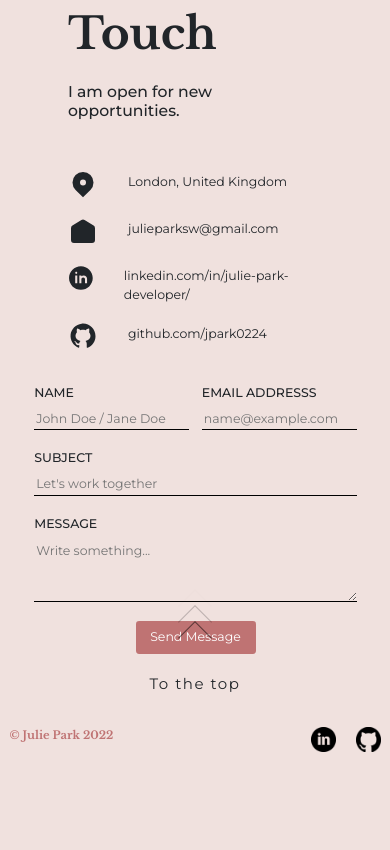
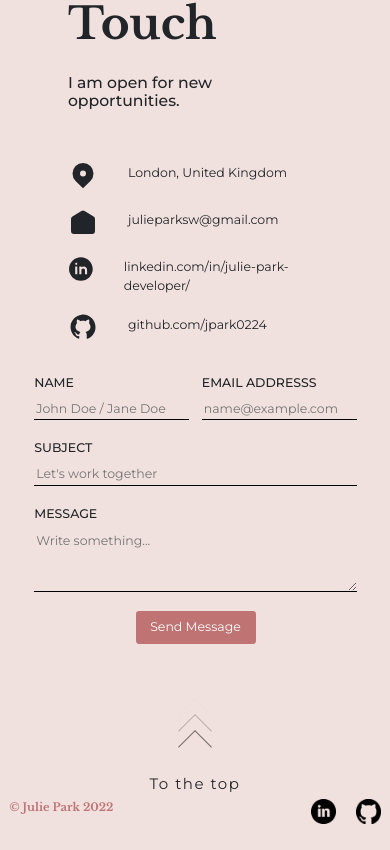
Before and after one commit to jpark0224/portfolio, a React (Create React App) app: page / in a window 390 px wide. Shown: the part 3417-4267 px from the top of the page. Before the commit the page ends 4194 px from the top, so only its background shows below. Built offline with nearby package versions, Linux system fonts and the light colour scheme; the HTML template or start-up script is replaced by a standard one.

Commit message:
applied responsive web design to to the top button

```diff
--- a/src/components/Contacts.tsx
+++ b/src/components/Contacts.tsx
@@ -198,15 +198,16 @@ const Contacts = () => {
           </Form>
         </Col>
       </Row>
-      <section className="toTheTopContainer">
-        <section className="toTheTopButton">
-          <Link to="hero" spy={true} smooth={true} offset={-70} duration={500}>
+      <Row className="toTheTopButton">
+        <Link to="hero" spy={true} smooth={true} offset={-70} duration={500}>
+          <div className="arrowContainer">
             <span></span>
             <span></span>
-            <span></span>To the top
-          </Link>
-        </section>
-      </section>
+            <span></span>
+          </div>
+          <p>To the top</p>
+        </Link>
+      </Row>
     </Container>
   );
 };
--- a/src/styles/Contacts.css
+++ b/src/styles/Contacts.css
@@ -102,21 +102,22 @@ textarea {
 }
 
 /* scroll up button */
-.toTheTopContainer {
-  position: absolute;
-  padding-top: 90vh;
+.toTheTopButton {
+  position: relative;
+  top: 7vh;
 }
 
-.toTheTopButton {
+.toTheTopButton p {
   font-family: "Montserrat", sans-serif;
   font-weight: normal 400 20px/1;
   letter-spacing: 0.1em;
   font-size: 1.2rem;
+  margin: 0 auto;
 }
 
-.toTheTopButton a {
+.toTheTopButton .arrowContainer {
   position: relative;
-  padding-top: 80px;
+  height: 70px;
 }
 
 .toTheTopButton a:hover {
@@ -125,7 +126,7 @@ textarea {
   cursor: pointer;
 }
 
-.toTheTopButton a span {
+.toTheTopButton a .arrowContainer span {
   position: absolute;
   left: 50%;
   top: 0;
@@ -136,25 +137,25 @@ textarea {
   border-bottom: 1px solid black;
   -webkit-transform: rotate(135deg);
   transform: rotate(135deg);
-  -webkit-animation: sdb07 2s infinite;
-  animation: sdb07 2s infinite;
+  -webkit-animation: arrow 2s infinite;
+  animation: arrow 2s infinite;
   opacity: 0;
   box-sizing: border-box;
 }
-.toTheTopButton a span:nth-of-type(1) {
+.toTheTopButton a .arrowContainer span:nth-of-type(1) {
   -webkit-animation-delay: 0.3s;
   animation-delay: 0.3s;
 }
-.toTheTopButton a span:nth-of-type(2) {
+.toTheTopButton a .arrowContainer span:nth-of-type(2) {
   top: 16px;
   -webkit-animation-delay: 0.15s;
   animation-delay: 0.15s;
 }
-.toTheTopButton a span:nth-of-type(3) {
+.toTheTopButton a .arrowContainer span:nth-of-type(3) {
   top: 32px;
   animation-delay: 0s;
 }
-@-webkit-keyframes sdb07 {
+@-webkit-keyframes arrow {
   0% {
     opacity: 0;
   }
@@ -165,7 +166,7 @@ textarea {
     opacity: 0;
   }
 }
-@keyframes sdb07 {
+@keyframes arrow {
   0% {
     opacity: 0;
   }
--- a/src/styles/Hero.css
+++ b/src/styles/Hero.css
@@ -98,8 +98,8 @@
   border-bottom: 1px solid black;
   -webkit-transform: rotate(-45deg);
   transform: rotate(-45deg);
-  -webkit-animation: sdb07 2s infinite;
-  animation: sdb07 2s infinite;
+  -webkit-animation: arrow 2s infinite;
+  animation: arrow 2s infinite;
   opacity: 0;
   box-sizing: border-box;
 }
@@ -117,7 +117,7 @@
   -webkit-animation-delay: 0.3s;
   animation-delay: 0.3s;
 }
-@-webkit-keyframes sdb07 {
+@-webkit-keyframes arrow {
   0% {
     opacity: 0;
   }
@@ -128,7 +128,7 @@
     opacity: 0;
   }
 }
-@keyframes sdb07 {
+@keyframes arrow {
   0% {
     opacity: 0;
   }
--- a/src/styles/styles.css
+++ b/src/styles/styles.css
@@ -140,6 +140,11 @@ No media query since this is the default in Bootstrap because it is "mobile firs
   .zoom:hover img {
     transform: scale(1.1);
   }
+
+  .toTheTopButton {
+    position: relative;
+    top: 20vh !important;
+  }
 }
 
 /* Extra extra large devices (extra large desktops, 1400px and up) */
@@ -174,4 +179,9 @@ No media query since this is the default in Bootstrap because it is "mobile firs
   .zoom:hover img {
     transform: scale(1.1);
   }
+
+  .toTheTopButton {
+    position: relative;
+    top: 20vh !important;
+  }
 }
```
